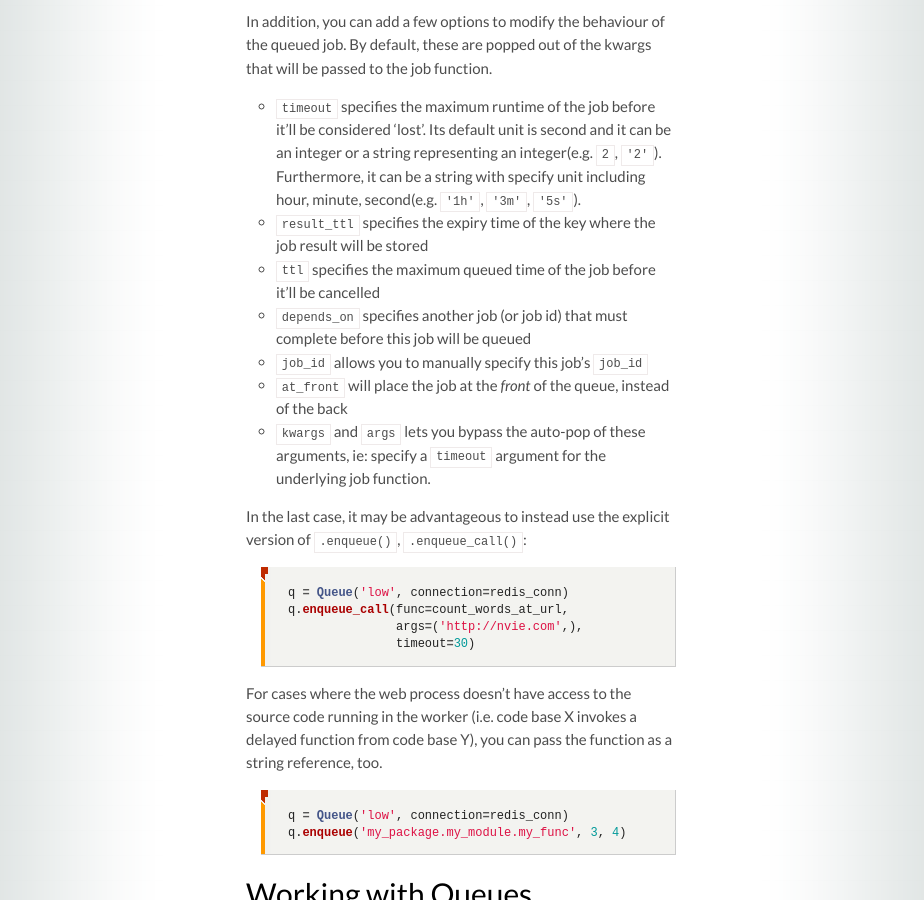
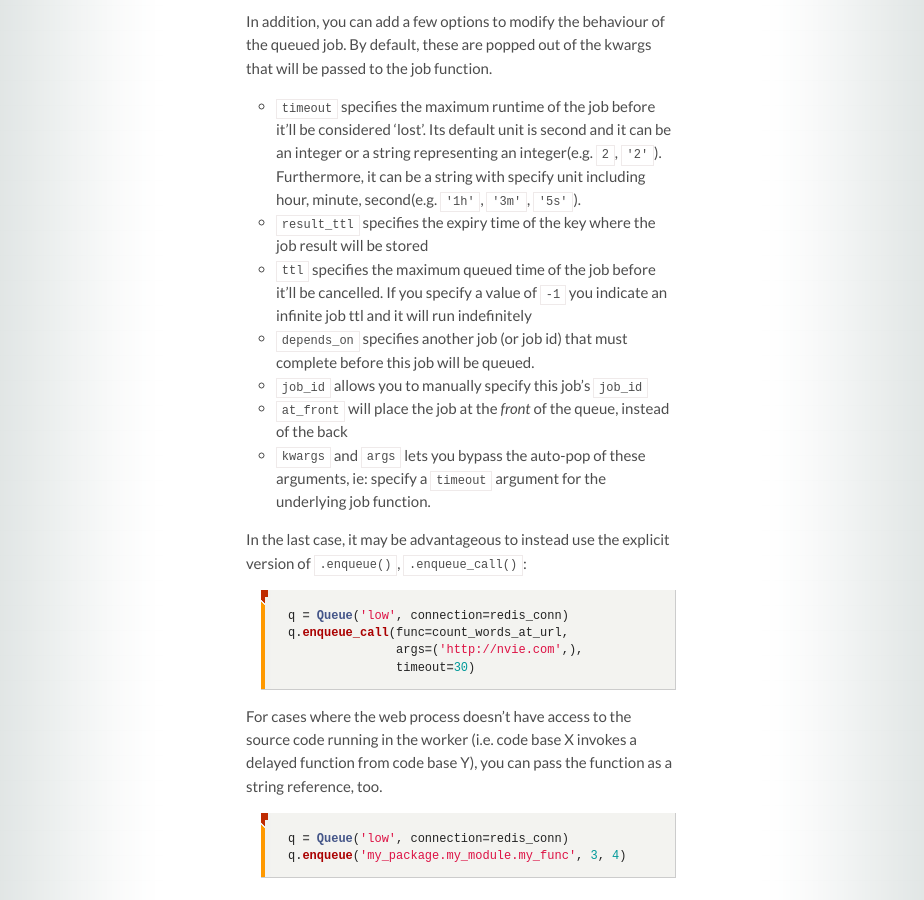
Before and after one commit to rq/rq, a Jekyll site: the page built from docs/docs/index.md, in a window 1280 px wide and 900 px high, scrolled down 1369 px. Shown: the whole window, without its empty margins (179-1103 px from the left). Built offline with Jekyll 4.4.1, drawn with Linux system fonts in a browser that asks for light colours; some web fonts are replaced.

Commit message:
Fixes #872 - Use -1 to indicate infinite ttl

```diff
--- a/docs/docs/index.md
+++ b/docs/docs/index.md
@@ -65,9 +65,10 @@ job function.
     'lost'. Its default unit is second and it can be an integer or a string representing an integer(e.g.  `2`, `'2'`). Furthermore, it can be a string with specify unit including hour, minute, second(e.g. `'1h'`, `'3m'`, `'5s'`).
 * `result_ttl` specifies the expiry time of the key where the job result will
   be stored
-* `ttl` specifies the maximum queued time of the job before it'll be cancelled
+* `ttl` specifies the maximum queued time of the job before it'll be cancelled.
+  If you specify a value of `-1` you indicate an infinite job ttl and it will run indefinitely
 * `depends_on` specifies another job (or job id) that must complete before this
-  job will be queued
+  job will be queued.
 * `job_id` allows you to manually specify this job's `job_id`
 * `at_front` will place the job at the *front* of the queue, instead of the
   back
--- a/rq/defaults.py
+++ b/rq/defaults.py
@@ -4,3 +4,4 @@ DEFAULT_WORKER_CLASS = 'rq.Worker'
 DEFAULT_CONNECTION_CLASS = 'redis.StrictRedis'
 DEFAULT_WORKER_TTL = 420
 DEFAULT_RESULT_TTL = 500
+INFINITE_TTL = -1
--- a/rq/registry.py
+++ b/rq/registry.py
@@ -4,6 +4,7 @@ from .exceptions import NoSuchJobError
 from .job import Job, JobStatus
 from .queue import FailedQueue
 from .utils import backend_class, current_timestamp
+from .defaults import INFINITE_TTL
 
 
 class BaseRegistry(object):
@@ -39,8 +40,10 @@ class BaseRegistry(object):
         return self.connection.zcard(self.key)
 
     def add(self, job, ttl=0, pipeline=None):
-        """Adds a job to a registry with expiry time of now + ttl."""
+        """Adds a job to a registry with expiry time of now + ttl, unless it's -1 which is set to +inf"""
         score = ttl if ttl < 0 else current_timestamp() + ttl
+        if score == INFINITE_TTL:
+            score = '+inf'
         if pipeline is not None:
             return pipeline.zadd(self.key, score, job.id)
 
```
Also changed, not shown: tests/test_registry.py (+4 -3 lines).
